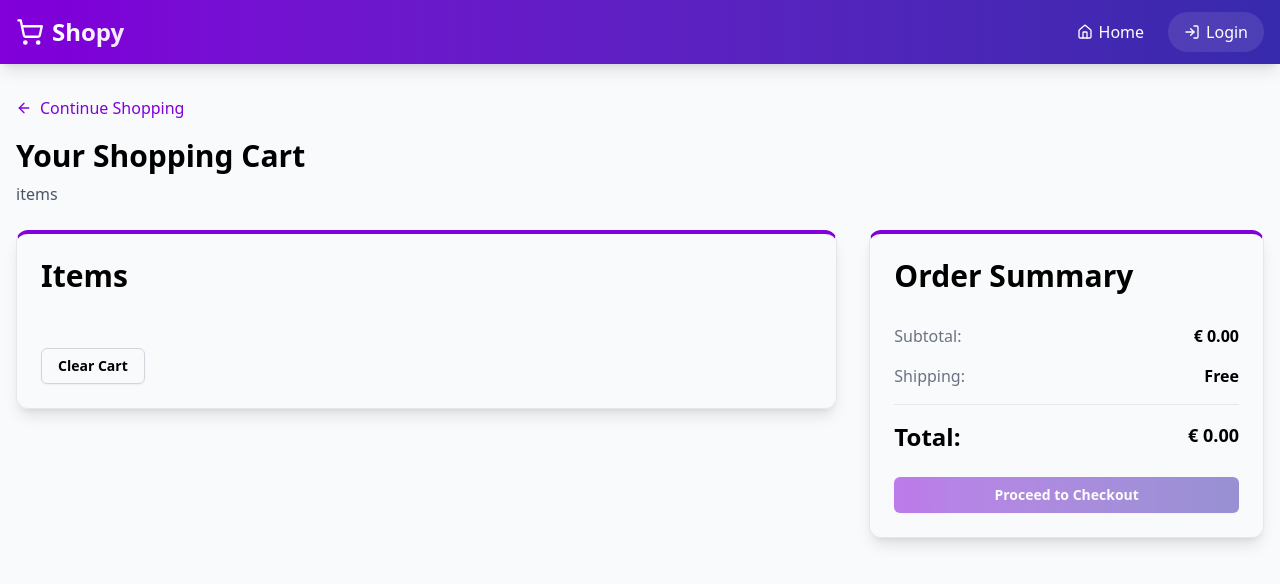
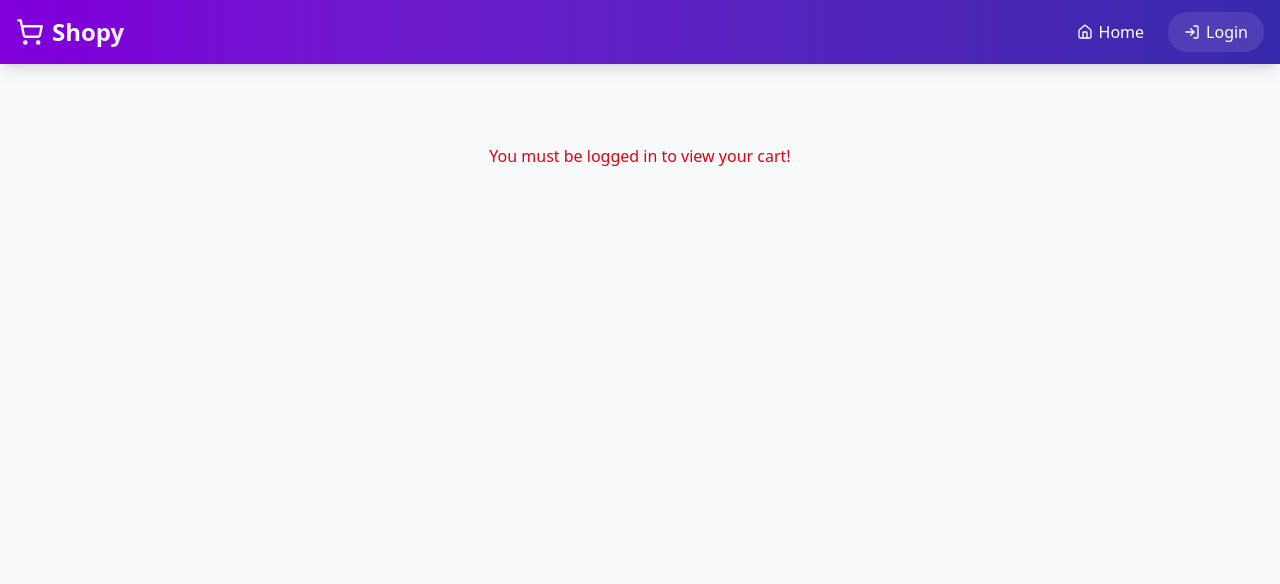
Before and after one commit to WoutSeverens-UCLL/cloud-native-engineering-groep11, a Next.js app in the folder frontend/: page /cart in a window 1280 px wide. Before the commit this address had no page. Shown: the top 584 px of the page. Built offline with nearby package versions, Linux system fonts and the light colour scheme.

Commit message:
role based access for cart

```diff
--- a/frontend/pages/cart/index.tsx
+++ b/frontend/pages/cart/index.tsx
@@ -43,7 +43,6 @@ const CartPage = () => {
           return;
         }
       }
-      throw new Error("Invalid or missing user");
     } catch (e) {
       console.error("Failed to parse logged in user:", e);
       toast.error("You must be logged in to view your cart");
@@ -104,6 +103,32 @@ const CartPage = () => {
       setIsLoading(false);
     }
   };
+
+  if (!loggedInUser) {
+    return (
+      <div className="min-h-screen flex flex-col bg-gray-50">
+        <Header />
+        <div className="container mx-auto py-8 px-4">
+          <div className="text-center text-red-600 py-12">
+            You must be logged in to view your cart!
+          </div>
+        </div>
+      </div>
+    );
+  }
+
+  if (loggedInUser && loggedInUser.role !== "buyer") {
+    return (
+      <div className="min-h-screen flex flex-col bg-gray-50">
+        <Header />
+        <div className="container mx-auto py-8 px-4">
+          <div className="text-center text-red-600 py-12">
+            You do not have permission to view your cart!
+          </div>
+        </div>
+      </div>
+    );
+  }
 
   return (
     <div className="min-h-screen flex flex-col bg-gray-50">
@@ -219,11 +244,13 @@ const CartPage = () => {
                     <span className="font-semibold">Free</span>
                   </div>
 
-                  <Separator className="bg-gray-200"  />
+                  <Separator className="bg-gray-200" />
 
                   <div className="flex justify-between text-lg">
                     <span className="text-2xl font-semibold">Total:</span>
-                    <span className="font-bold">€ {totalAmount.toFixed(2)}</span>
+                    <span className="font-bold">
+                      € {totalAmount.toFixed(2)}
+                    </span>
                   </div>
                 </div>
               </CardContent>
```
